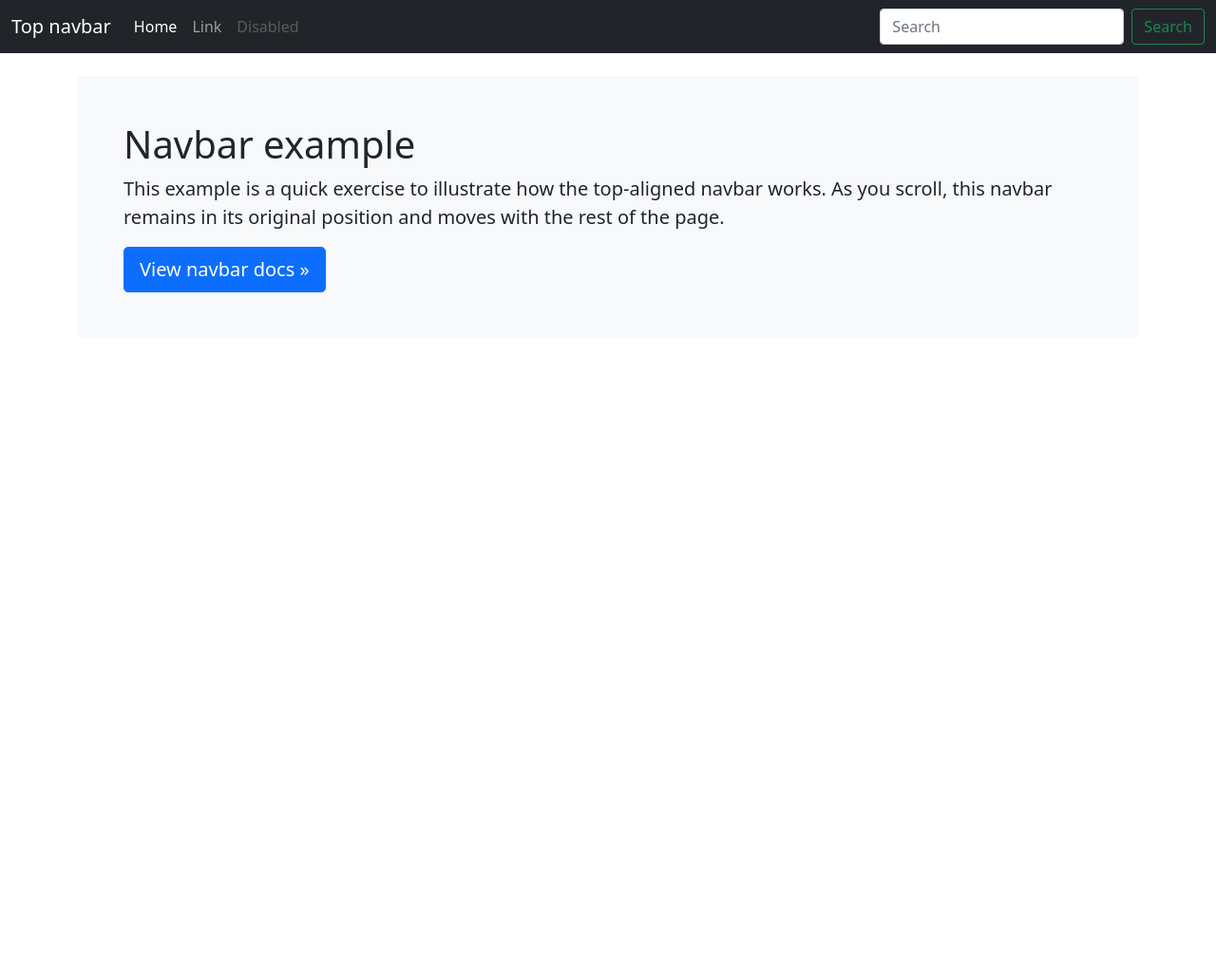
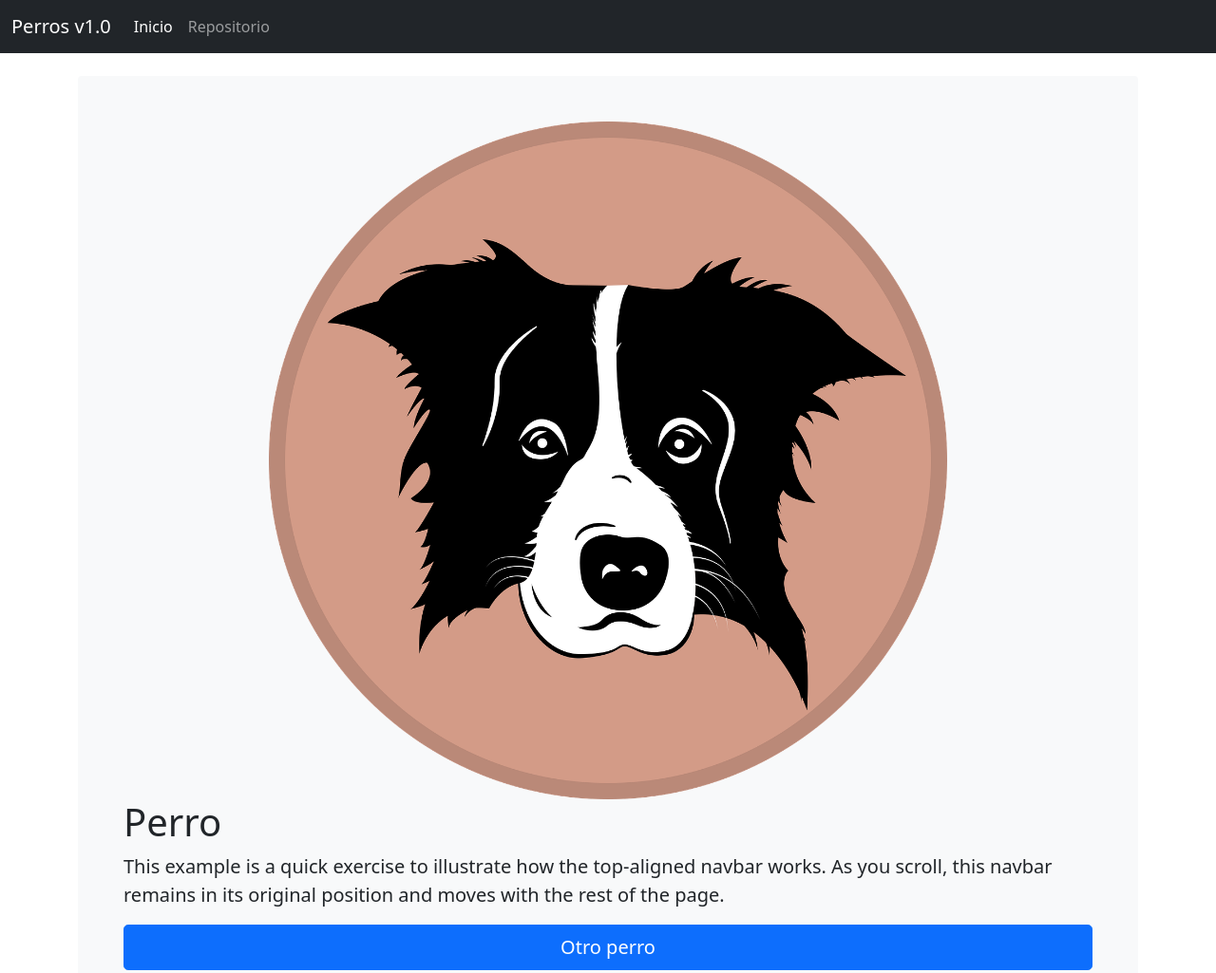
Before and after one commit to santiaguf/curso-javascript, a plain HTML site: page perros/index.html in a window 1280 px wide. Shown: the whole page at 95% size. Drawn offline with Linux system fonts and the light colour scheme.

Commit message:
dog photo and basic mock

```diff
--- a/perros/index.html
+++ b/perros/index.html
@@ -1,21 +1,32 @@
 <!doctype html>
-<html lang="en">
+<html lang="es">
   <head>
     <meta charset="utf-8">
     <meta name="viewport" content="width=device-width, initial-scale=1">
-    <meta name="description" content="">
+    <meta name="description" content="aplicación para ver perros">
     <meta name="author" content="Mark Otto, Jacob Thornton, and Bootstrap contributors">
     <meta name="generator" content="Hugo 0.82.0">
-    <title>Top navbar example · Bootstrap v5.0</title>
+    <title>Aplicación perros</title>
 
     <link rel="canonical" href="https://getbootstrap.com/docs/5.0/examples/navbar-static/">
-
 
 
     <!-- Bootstrap core CSS -->
 <link href="../assets/dist/css/bootstrap.min.css" rel="stylesheet">
 
     <style>
+      img {
+        display: block;
+        margin-left: auto;
+        margin-right: auto;
+      }
+
+      #botoncito {
+        display: block;
+        margin-left: auto;
+        margin-right: auto;
+      }
+
       .bd-placeholder-img {
         font-size: 1.125rem;
         text-anchor: middle;
@@ -39,41 +50,34 @@
 
 <nav class="navbar navbar-expand-md navbar-dark bg-dark mb-4">
   <div class="container-fluid">
-    <a class="navbar-brand" href="#">Top navbar</a>
+    <a class="navbar-brand" href="#">Perros v1.0</a>
     <button class="navbar-toggler" type="button" data-bs-toggle="collapse" data-bs-target="#navbarCollapse" aria-controls="navbarCollapse" aria-expanded="false" aria-label="Toggle navigation">
       <span class="navbar-toggler-icon"></span>
     </button>
     <div class="collapse navbar-collapse" id="navbarCollapse">
       <ul class="navbar-nav me-auto mb-2 mb-md-0">
         <li class="nav-item">
-          <a class="nav-link active" aria-current="page" href="#">Home</a>
+          <a class="nav-link active" aria-current="page" href="#">Inicio</a>
         </li>
         <li class="nav-item">
-          <a class="nav-link" href="#">Link</a>
-        </li>
-        <li class="nav-item">
-          <a class="nav-link disabled" href="#" tabindex="-1" aria-disabled="true">Disabled</a>
+          <a class="nav-link" href="https://github.com/santiaguf/curso-javascript" target="_blank">Repositorio</a>
         </li>
       </ul>
-      <form class="d-flex">
-        <input class="form-control me-2" type="search" placeholder="Search" aria-label="Search">
-        <button class="btn btn-outline-success" type="submit">Search</button>
-      </form>
     </div>
   </div>
 </nav>
 
 <main class="container">
   <div class="bg-light p-5 rounded">
-    <h1>Navbar example</h1>
+    <img src="../assets/img/perro.png" alt="foto de perro" width="70%" />
+    <h1>Perro</h1>
     <p class="lead">This example is a quick exercise to illustrate how the top-aligned navbar works. As you scroll, this navbar remains in its original position and moves with the rest of the page.</p>
-    <a class="btn btn-lg btn-primary" href="../components/navbar/" role="button">View navbar docs &raquo;</a>
+    <a id="botoncito" class="btn btn-lg btn-primary" href="../components/navbar/" role="button">Otro perro</a>
   </div>
 </main>
 
 
     <script src="../assets/dist/js/bootstrap.bundle.min.js"></script>
 
-
   </body>
 </html>
```
Also changed, not shown: assets/img/perro.png (added).
